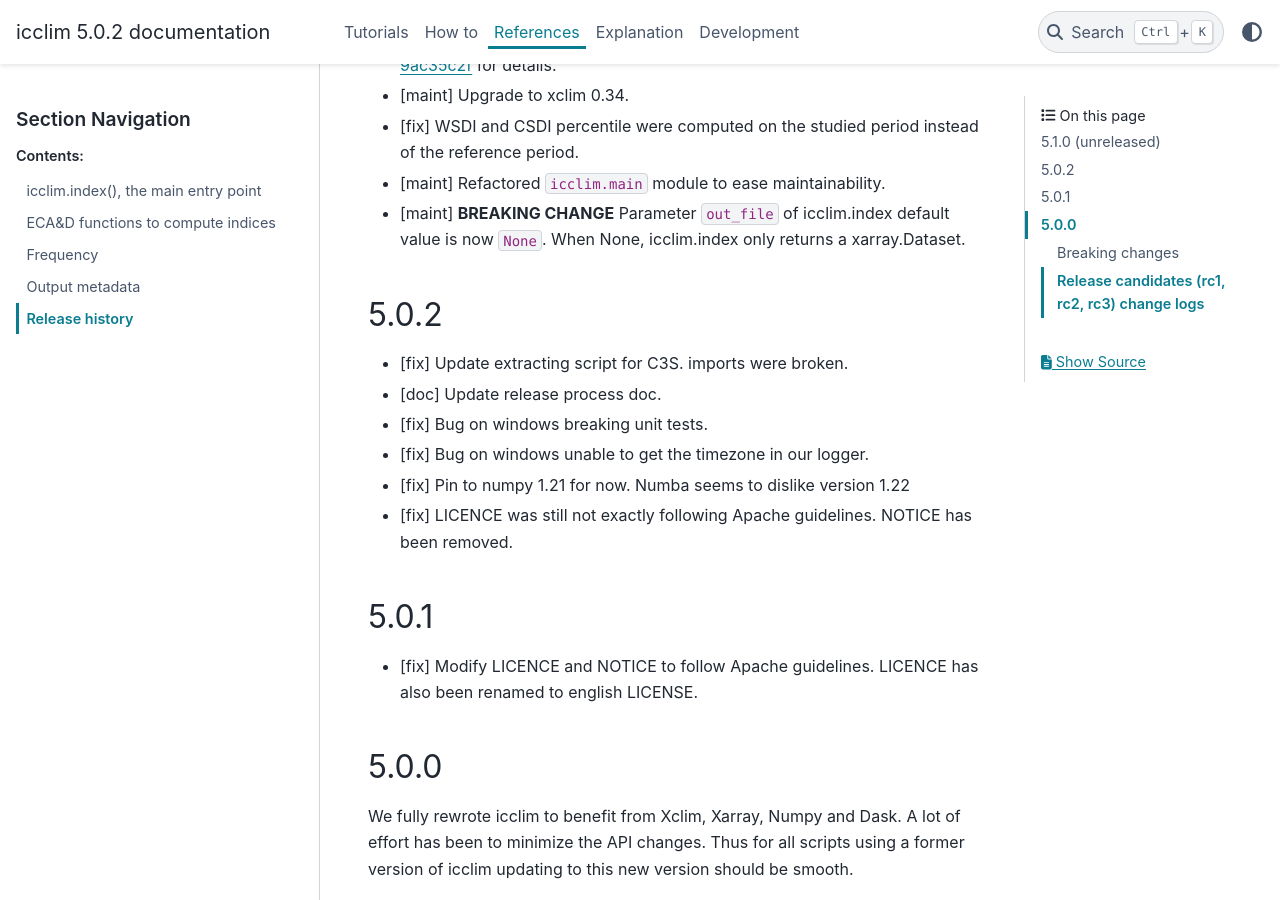
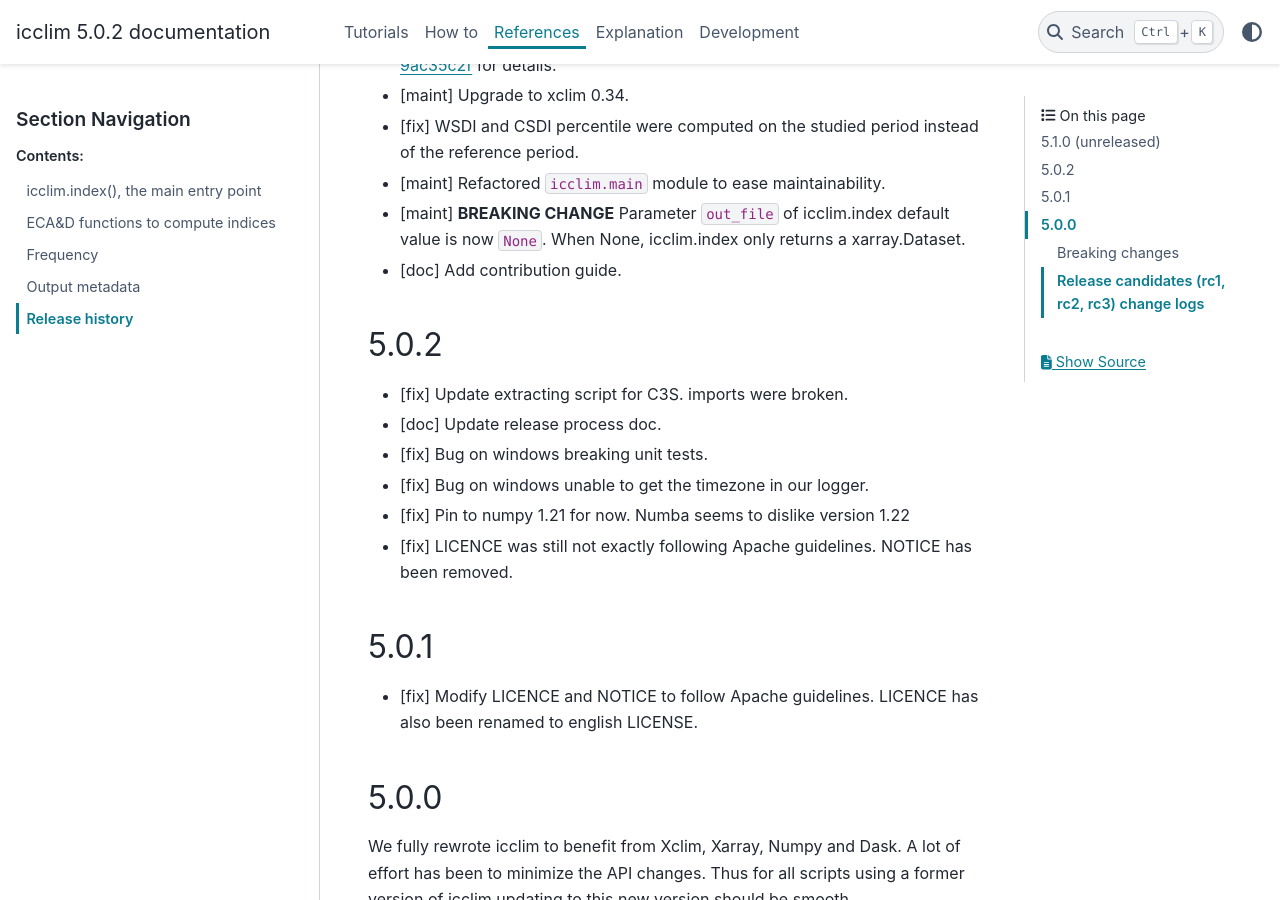
Before and after one commit to cerfacs-globc/icclim, a Sphinx documentation site: the page built from doc/source/references/release_notes.rst, in a window 1280 px wide and 900 px high, scrolled down 443 px. Built offline with Sphinx 7.4.7 and the PyData theme 0.15.4, drawn with Linux system fonts in a browser that asks for light colours.

Commit message:
DOC: Update release notes

```diff
--- a/doc/source/references/release_notes.rst
+++ b/doc/source/references/release_notes.rst
@@ -13,6 +13,7 @@ Release history
 * [fix] WSDI and CSDI percentile were computed on the studied period instead of the reference period.
 * [maint] Refactored ``icclim.main`` module to ease maintainability.
 * [maint] **BREAKING CHANGE** Parameter ``out_file`` of icclim.index default value is now ``None``. When None, icclim.index only returns a xarray.Dataset.
+* [doc] Add contribution guide.
 
 .. _`9ac35c2f`: https://github.com/cerfacs-globc/icclim/commit/9ac35c2f7bda76b26427fd433a79f7b4334776e7
 
```
